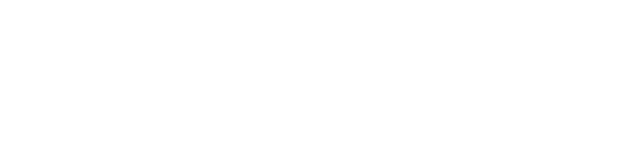
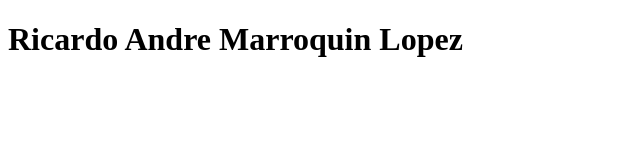
Before and after one commit to rmarroquin-2024231/proyecto1, a plain HTML site: page index.html in a window 1280 px wide. Shown: the whole page, without its empty margins (0-640 px from the left). Drawn offline with Linux system fonts and the light colour scheme.

Commit message:
Agregar nombre Ricardo Marroquin titulo h1

```diff
--- a/index.html
+++ b/index.html
@@ -6,6 +6,6 @@
     <title>EJERCICIO DE PRUEBA</title>
 </head>
 <body>
-
+    <h1>Ricardo Andre Marroquin Lopez</h1>
 </body>
 </html>
```
